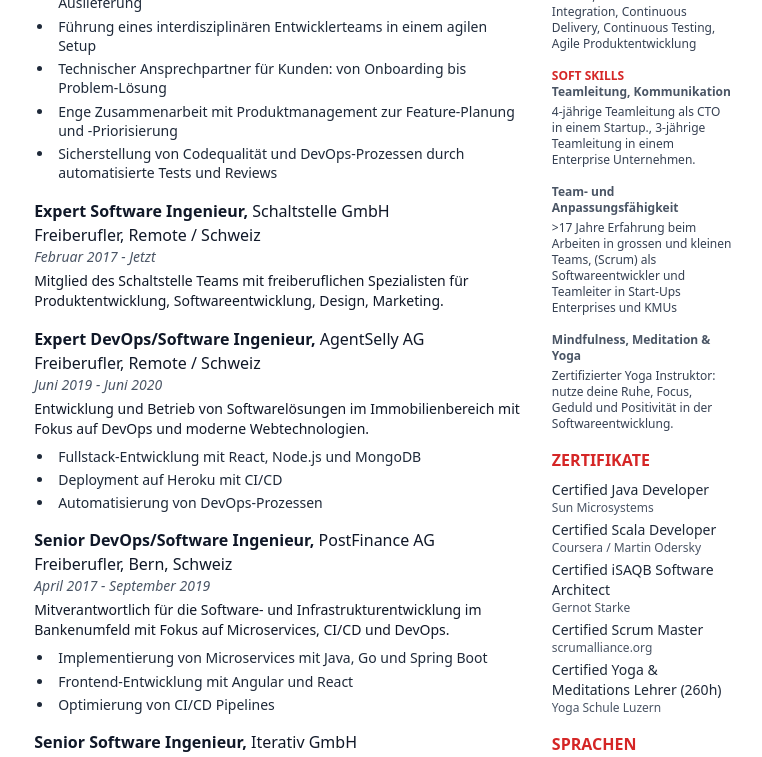
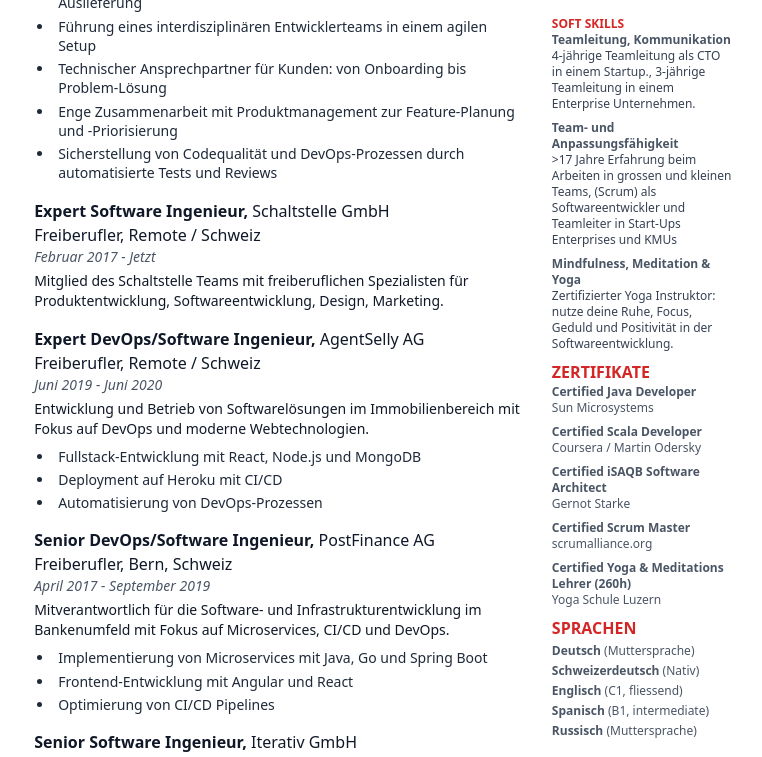
Before and after one commit to Schaltstelle/siwi, a Next.js app: page /siwi/resumes/alex/themes/schaltstelle in a window 1280 px wide. Shown: the part 800-1557 px from the top of the page, without its empty margins (257-1019 px from the left). Built offline with nearby package versions, Linux system fonts and the light colour scheme.

Commit message:
improve layout

```diff
--- a/src/components/themes/Schaltstelle.tsx
+++ b/src/components/themes/Schaltstelle.tsx
@@ -1,5 +1,5 @@
 import { ResumeSchemaType } from '@/types/resume'
-import { calculateAge, formatJobFromTo } from '@/utils'
+import { calculateAge, cn, formatJobFromTo } from '@/utils'
 import Image from 'next/image'
 import Link from 'next/link'
 import React from 'react'
@@ -15,7 +15,7 @@ export const Schaltstelle: React.FC<Props> = ({ resume, resumeId }) => {
   const { basics, work, education, languages, projects, certificates, skills } = resume
 
   return (
-    <div id="cv-content" className="mx-auto min-h-[297mm] w-[210mm] bg-white px-12 py-10 font-sans text-gray-900">
+    <A4Page id="cv-content">
       <header className="flex flex-nowrap gap-6 print:flex-nowrap">
         <div className="w-full flex-grow">
           <div className="relative mb-6 flex gap-6 pb-4 after:absolute after:bottom-0 after:left-0 after:h-1 after:w-2/5 after:bg-[#d52626]">
@@ -160,7 +160,7 @@ export const Schaltstelle: React.FC<Props> = ({ resume, resumeId }) => {
                     <p className="text-sm text-gray-600 italic">
                       {formatJobFromTo(project.startDate)}
                       {project.endDate ? ` – ${formatJobFromTo(project.endDate)}` : ' – Jetzt'}
-                      {project.hours && ` (${project.hours} Std)`}
+                      {project.hours && ` (${project.hours})`}
                     </p>
                     {project.contact?.name && (
                       <p className="text-sm text-gray-600 italic">
@@ -202,13 +202,13 @@ export const Schaltstelle: React.FC<Props> = ({ resume, resumeId }) => {
             <aside className="w-[180px] flex-shrink-0">
               <div>
                 {skills?.length && skills.length > 0 && (
-                  <div className="space-y-2">
+                  <div className="space-y-0">
                     <SectionTitle>Skills</SectionTitle>
-                    <ul className="space-y-4 text-sm text-gray-800">
+                    <ul className="space-y-2 text-sm text-gray-800">
                       {skills.map((skill, i) => (
                         <li key={i}>
-                          {skill.name && <div className="text-xs font-semibold text-[#d52626] uppercase">{skill.name}</div>}
-                          {skill.level && <div className="mb-1 text-xs font-semibold text-gray-600">{skill.level}</div>}
+                          {skill.name && <div className="pt-2 text-xs font-semibold text-[#d52626] uppercase">{skill.name}</div>}
+                          {skill.level && <div className="text-xs font-semibold text-gray-600">{skill.level}</div>}
                           {skill.keywords?.length && skill.keywords?.length > 0 && (
                             <div className="text-xs text-gray-700">{skill.keywords.join(', ')}</div>
                           )}
@@ -218,12 +218,12 @@ export const Schaltstelle: React.FC<Props> = ({ resume, resumeId }) => {
                   </div>
                 )}
                 {certificates?.length && certificates?.length > 0 && (
-                  <div className="mt-4 space-y-2">
+                  <div className="mt-2">
                     <SectionTitle>Zertifikate</SectionTitle>
-                    <ul className="space-y-1 text-sm text-gray-800">
+                    <ul className="space-y-2 text-sm text-gray-800">
                       {certificates.map((cert, i) => (
                         <li key={i}>
-                          {cert.name}
+                          <div className="text-xs font-semibold text-gray-600">{cert.name}</div>
                           {cert.issuer && <div className="text-xs text-gray-600"> {cert.issuer}</div>}
                         </li>
                       ))}
@@ -231,12 +231,12 @@ export const Schaltstelle: React.FC<Props> = ({ resume, resumeId }) => {
                   </div>
                 )}
                 {languages?.length && languages?.length > 0 && (
-                  <div className="mt-4 space-y-2">
+                  <div className="mt-2">
                     <SectionTitle>Sprachen</SectionTitle>
                     <ul className="text-sm text-gray-800">
                       {languages.map((lang, i) => (
                         <li key={i}>
-                          {lang.language}
+                          <span className="text-xs font-semibold text-gray-600">{lang.language}</span>
                           {lang.fluency && <span className="text-xs text-gray-600"> ({lang.fluency})</span>}
                         </li>
                       ))}
@@ -246,7 +246,7 @@ export const Schaltstelle: React.FC<Props> = ({ resume, resumeId }) => {
                 {basics?.citizenship?.length && basics?.citizenship?.length > 0 && (
                   <div className="mt-4 space-y-1">
                     <SectionTitle>Staatsangehörigkeit</SectionTitle>
-                    <ul className="text-sm text-gray-800">{basics?.citizenship.map((nat, i) => <li key={i}>{nat.trim()}</li>)}</ul>
+                    <ul className="text-xs text-gray-600">{basics?.citizenship.map((nat, i) => <li key={i}>{nat.trim()}</li>)}</ul>
                   </div>
                 )}
               </div>
@@ -254,10 +254,18 @@ export const Schaltstelle: React.FC<Props> = ({ resume, resumeId }) => {
           </section>
         </div>
       </main>
+    </A4Page>
+  )
+}
+
+const SectionTitle: React.FC<{ children: React.ReactNode; className?: string }> = ({ children, className }) => {
+  return <h1 className={cn(`text-base font-bold text-[#d52626] uppercase`, className)}>{children}</h1>
+}
+
+const A4Page: React.FC<{ children: React.ReactNode; id?: string; className?: string }> = ({ children, className, id }) => {
+  return (
+    <div id={id} className={cn('mx-auto min-h-[297mm] w-[210mm] bg-white px-12 py-10 font-sans text-gray-900', className)}>
+      {children}
     </div>
   )
 }
-
-const SectionTitle: React.FC<{ children: React.ReactNode }> = ({ children }) => {
-  return <h1 className="text-base font-bold text-[#d52626] uppercase">{children}</h1>
-}
```
